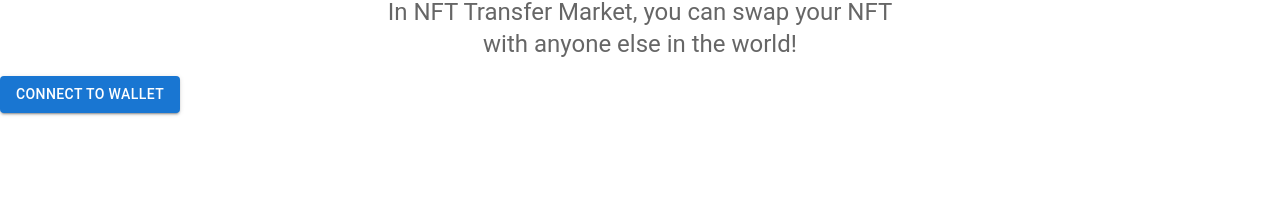
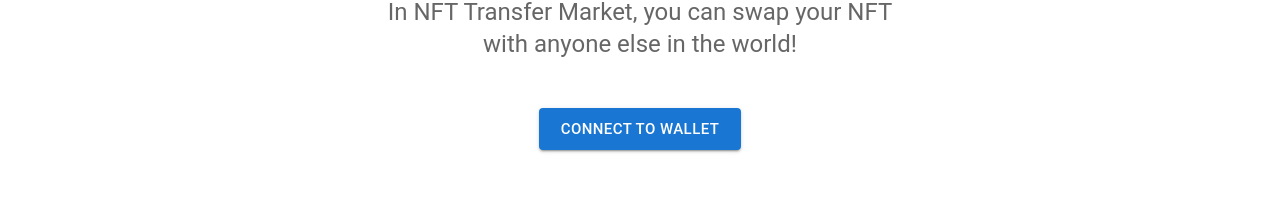
Before and after one commit to JeremyLi28/nft-transfer-market, a React (Create React App) app in the folder client/: page / in a window 1280 px wide. Shown: the part 225-425 px from the top of the page. Built offline with nearby package versions, Linux system fonts and the light colour scheme.

Commit message:
Format the button

```diff
--- a/client/src/App.js
+++ b/client/src/App.js
@@ -83,7 +83,16 @@ const App = () => {
   }, [])
 
   const renderNotConnectedContainer = () => (
-    <Button variant="contained" onClick={connectWallet}>Connect to Wallet</Button>
+    <Container maxWidth="sm">
+      <Stack
+        sx={{ pt: 4 }}
+        direction="row"
+        spacing={2}
+        justifyContent="center"
+      >
+        <Button variant="contained" onClick={connectWallet} size="large">Connect to Wallet</Button>
+      </Stack>
+    </Container>
   );
 
   const renderSellNFTUI = () => (
@@ -103,7 +112,7 @@ const App = () => {
         spacing={2}
         justifyContent="center"
       >
-        <Button variant="contained">Sell NFT</Button>
+        <Button variant="contained" size="large">Sell NFT</Button>
       </Stack>
   </Container>
   );
```
